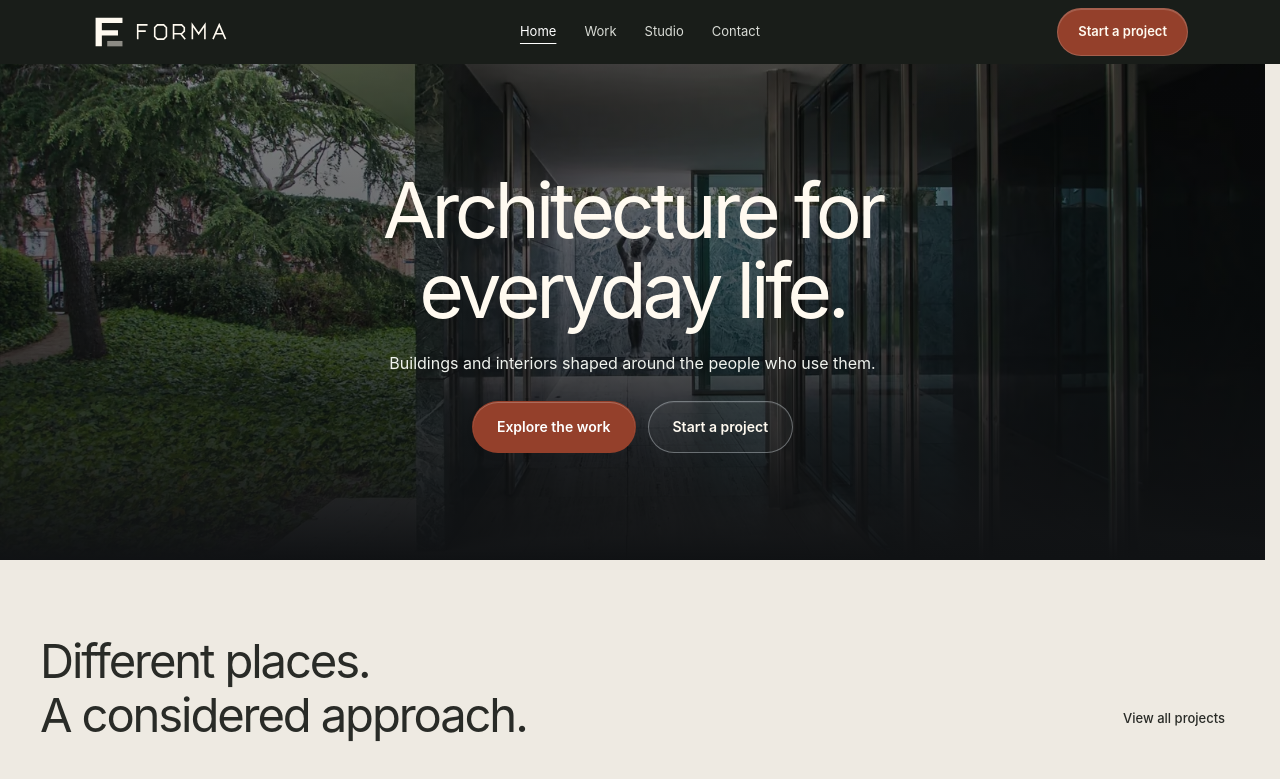
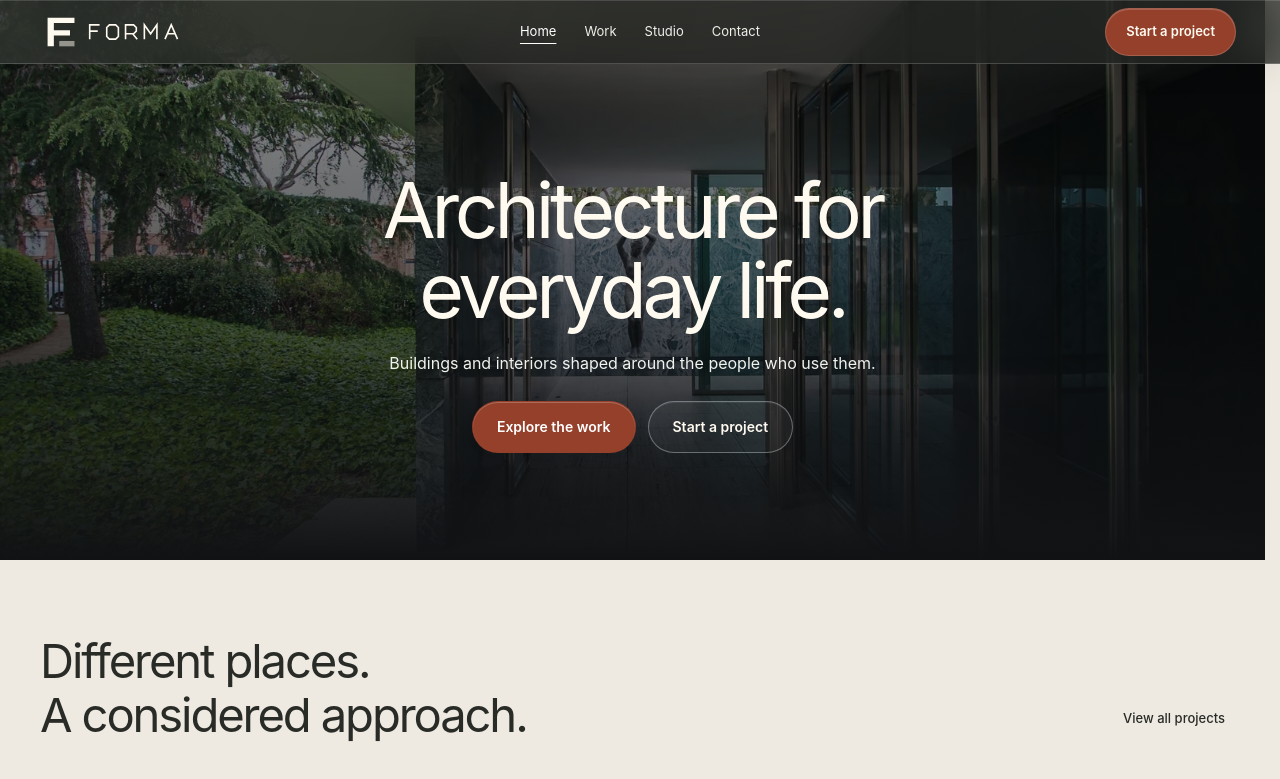
Before and after one commit to JoniFinskas/forma-studio-website-demo, a React (Vite) app: page / in a window 1280 px wide. Shown: the top 779 px of the page. Built offline with nearby package versions, Linux system fonts and the light colour scheme; a web font is replaced by a local one.

Commit message:
Add glass navigation with wider logo and action spacing

```diff
--- a/src/styles.css
+++ b/src/styles.css
@@ -885,12 +885,30 @@ h2:focus {
   inset: 0 0 auto;
   padding-top: env(safe-area-inset-top);
   background: var(--nav-solid);
+  box-shadow:
+    inset 0 1px 0 #ffffff24,
+    inset 0 -1px 0 #ffffff2e,
+    0 8px 30px #00000012;
   z-index: 20;
   padding-inline: max(32px, env(safe-area-inset-left)) max(32px, env(safe-area-inset-right));
   color: #f8f6f0;
 }
+@supports ((backdrop-filter: blur(1px)) or (-webkit-backdrop-filter: blur(1px))) {
+  .header-shell {
+    background: linear-gradient(115deg, #ffffff14, #ffffff03 48%, #ffffff0a), var(--nav-glass);
+    backdrop-filter: blur(24px) saturate(160%);
+    -webkit-backdrop-filter: blur(24px) saturate(160%);
+  }
+}
+@media (prefers-reduced-transparency: reduce) {
+  .header-shell {
+    background: var(--nav-solid);
+    backdrop-filter: none;
+    -webkit-backdrop-filter: none;
+  }
+}
 .site-header {
-  width: min(1120px, 100%);
+  width: 100%;
   margin-inline: auto;
   min-height: 64px;
   display: grid;
@@ -929,7 +947,7 @@ h2:focus {
   padding: 8px 12px;
   border-radius: 6px;
   font-size: 0.8125rem;
-  color: #d9dcd6;
+  color: #eef0ea;
   border: 0;
   background: transparent;
 }
@@ -988,7 +1006,7 @@ h2:focus {
     max-height: calc(100svh - 32px - env(safe-area-inset-top));
     padding: 5px 12px;
     gap: 0 12px;
-    background: var(--nav-solid);
+    background: transparent;
   }
   .desktop-nav,
   .header-action {
@@ -1248,7 +1266,7 @@ body[data-scroll-locked]:has(.choice-menu) {
 
 :root {
   --nav-solid: #191d19;
-  --nav-glass: #191d19eb;
+  --nav-glass: #191d19b8;
   --field-focus: #5d6b56;
   --field-focus-soft: #5d6b5633;
   --choice-highlight: #deded1;
```
Also changed, not shown: 1 other file (tests, documents, lock files or other folders).
